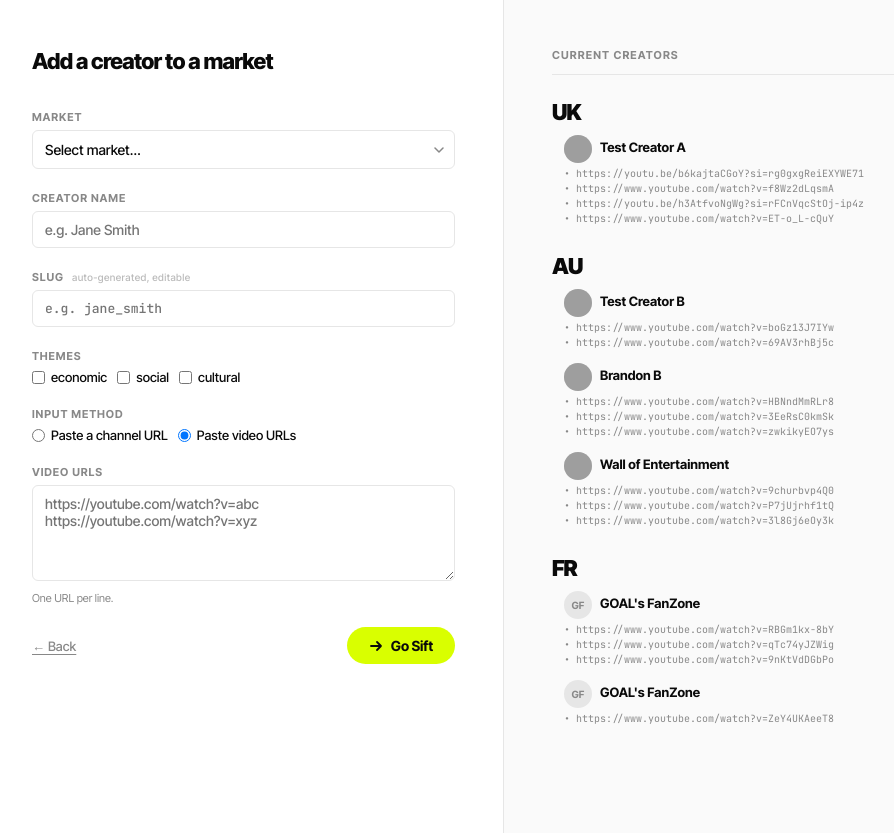
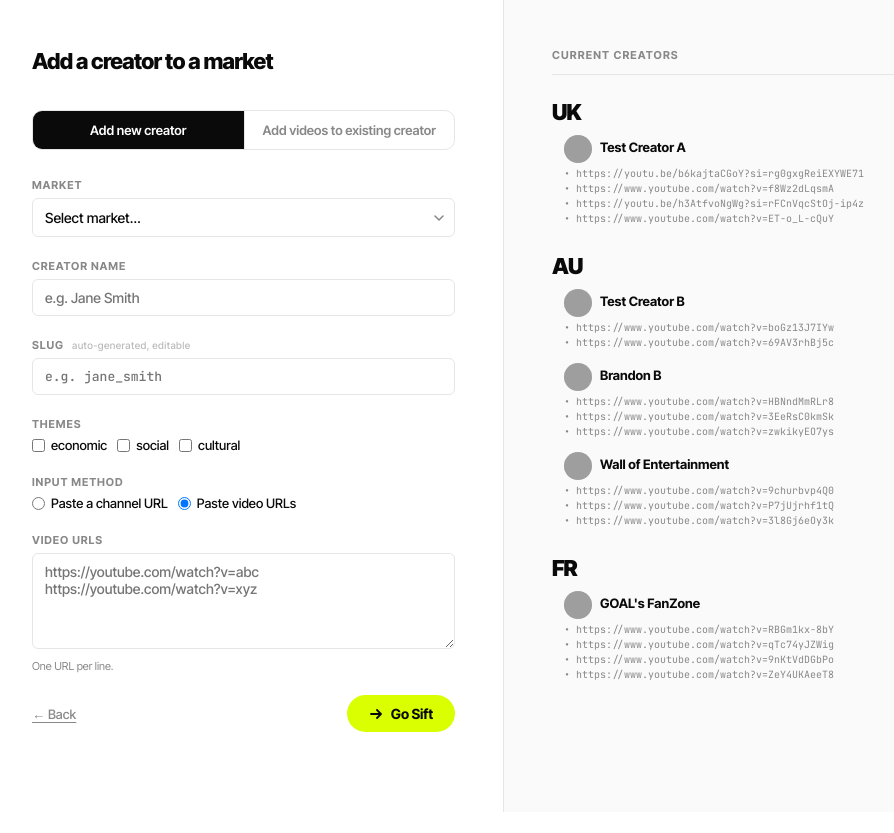
Before and after one commit to jojo-lankester/siftr, a Flask app: page /manage in a window 1280 px wide. Shown: the part 52-885 px from the top of the page, without its empty margins (16-910 px from the left). After the commit the page ends 864 px from the top, so only its background shows below. Run offline with Flask 3, Linux system fonts and the light colour scheme; parts of the project's set-up code (start-up, migrations or seed data) failed here and were passed over; grey boxes are pictures that could not be loaded.

Commit message:
Manage page: explicit new-creator vs add-videos-to-existing toggle
Replaces the implicit "every submit creates a new creator" behaviour with
an explicit segmented control at the top of the form. New-creator mode
validates the slug is unique and errors helpfully if not. Existing-creator
mode shows a creator dropdown populated from the selected market and appends
only the URLs not already present (idempotent). A startup migration merges
any same-slug duplicates already in videos.yaml, keeping the avatar and
deduplicating the video list.

Co-Authored-By: Claude Sonnet 4.6 <noreply@anthropic.com>

```diff
--- a/app.py
+++ b/app.py
@@ -289,6 +289,46 @@ def update_videos_yaml(market_code: str, creator_name: str, creator_slug: str,
             yaml.dump(data, f, default_flow_style=False, sort_keys=False, allow_unicode=True)
 
 
+def append_videos_to_creator(market_code: str, creator_slug: str,
+                              new_urls: list[str]) -> tuple[int, str]:
+    """
+    Append new video URLs to an existing creator (idempotent — skips duplicates).
+    Returns (added_count, creator_name).  Raises ValueError if creator not found.
+    """
+    with _yaml_lock:
+        with open(YAML_PATH, encoding="utf-8") as f:
+            data = yaml.safe_load(f) or {}
+
+        creator_name: str | None = None
+        added = 0
+        for m in data.get("markets", []):
+            if m.get("code") != market_code:
+                continue
+            for c in m.get("creators", []):
+                if c.get("creator_slug") != creator_slug:
+                    continue
+                creator_name = c.get("name", creator_slug)
+                existing_urls = {v["url"] for v in c.get("videos", [])}
+                to_add = [u for u in new_urls if u not in existing_urls]
+                added = len(to_add)
+                c.setdefault("videos", []).extend({"url": u} for u in to_add)
+                break
+            if creator_name is not None:
+                break
+
+        if creator_name is None:
+            raise ValueError(
+                f"Creator '{creator_slug}' not found in market {market_code}."
+            )
+
+        if added > 0:
+            with open(YAML_PATH, "w", encoding="utf-8") as f:
+                yaml.dump(data, f, default_flow_style=False,
+                          sort_keys=False, allow_unicode=True)
+
+    return added, creator_name
+
+
 def _run_add_creator_job(job_id: str, market_code: str, creator_name: str,
                           creator_slug: str, themes: list[str],
                           input_method: str, channel_url: str, video_urls_raw: str) -> None:
@@ -336,6 +376,46 @@ def _run_add_creator_job(job_id: str, market_code: str, creator_name: str,
                     message="Done",
                     log_tail=_read_log_tail(),
                     video_count=len(video_urls))
+
+    except Exception as exc:
+        _update_job(job_id, status="failed", error=str(exc))
+
+
+def _run_add_videos_job(job_id: str, market_code: str,
+                         creator_slug: str, video_urls_raw: str) -> None:
+    try:
+        video_urls = [u.strip() for u in video_urls_raw.splitlines() if u.strip()]
+        if not video_urls:
+            _update_job(job_id, status="failed", error="No valid video URLs found.")
+            return
+
+        _update_job(job_id, phase="updating_yaml", message="Updating configuration…")
+        added_count, creator_name = append_videos_to_creator(
+            market_code, creator_slug, video_urls
+        )
+        _update_job(job_id, creator_name=creator_name, video_count=added_count)
+
+        if added_count == 0:
+            _update_job(job_id,
+                        status="complete", phase="complete",
+                        message="Done — all URLs already present.",
+                        video_count=0)
+            return
+
+        _update_job(job_id, phase="harvesting",
+                    message=f"Harvesting {added_count} new video(s) — this may take a few minutes…")
+
+        subprocess.run(
+            [sys.executable, "harvest.py"],
+            capture_output=True, text=True,
+            cwd=BASE_DIR, timeout=3600,
+        )
+
+        _update_job(job_id,
+                    status="complete", phase="complete",
+                    message="Done",
+                    log_tail=_read_log_tail(),
+                    video_count=added_count)
 
     except Exception as exc:
         _update_job(job_id, status="failed", error=str(exc))
@@ -444,6 +524,51 @@ def _update_creator_avatar_in_yaml(market_code: str, creator_slug: str,
                       sort_keys=False, allow_unicode=True)
 
 
+def _merge_yaml_duplicates() -> None:
+    """
+    Merge creators that share the same slug within the same market.
+    Runs synchronously at startup before any request is handled.
+    """
+    with _yaml_lock:
+        try:
+            with open(YAML_PATH, encoding="utf-8") as f:
+                data = yaml.safe_load(f) or {}
+        except FileNotFoundError:
+            return
+
+        changed = False
+        for market in data.get("markets", []):
+            seen: dict[str, dict] = {}
+            merged_creators: list[dict] = []
+            for c in market.get("creators", []):
+                slug = c.get("creator_slug", "")
+                if slug and slug in seen:
+                    primary = seen[slug]
+                    if not primary.get("avatar_path") and c.get("avatar_path"):
+                        primary["avatar_path"] = c["avatar_path"]
+                    if not primary.get("default_themes") and c.get("default_themes"):
+                        primary["default_themes"] = c["default_themes"]
+                    existing_urls = {v["url"] for v in primary.get("videos", [])}
+                    to_add = [v for v in c.get("videos", []) if v.get("url") not in existing_urls]
+                    primary.setdefault("videos", []).extend(to_add)
+                    print(
+                        f"SIFTR: Merged duplicate '{slug}' in market "
+                        f"'{market.get('code')}' — added {len(to_add)} URL(s)",
+                        flush=True,
+                    )
+                    changed = True
+                else:
+                    seen[slug] = c
+                    merged_creators.append(c)
+            market["creators"] = merged_creators
+
+        if changed:
+            with open(YAML_PATH, "w", encoding="utf-8") as f:
+                yaml.dump(data, f, default_flow_style=False,
+                          sort_keys=False, allow_unicode=True)
+            print("SIFTR: videos.yaml rewritten after duplicate merge.", flush=True)
+
+
 def _backfill_avatars() -> None:
     """Background startup task: fetch missing avatars for existing creators."""
     try:
@@ -511,6 +636,7 @@ def migrate_db():
 
 
 migrate_db()
+_merge_yaml_duplicates()
 threading.Thread(target=_backfill_avatars, daemon=True).start()
 
 
@@ -932,11 +1058,20 @@ def manage():
         yaml_data = yaml.safe_load(f) or {}
     markets_setup = yaml_data.get("markets", [])
 
+    creators_by_market = {
+        m["code"]: [
+            {"name": c.get("name", ""), "slug": c.get("creator_slug", "")}
+            for c in m.get("creators", [])
+        ]
+        for m in markets_setup
+    }
+
     return render_template(
         "manage.html",
         themes=themes,
         markets_setup=markets_setup,
         known_markets=KNOWN_MARKETS,
+        creators_by_market=creators_by_market,
     )
 
 
@@ -944,16 +1079,66 @@ def manage():
 def manage_submit():
     data = request.get_json(silent=True) or {}
 
+    mode           = data.get("mode", "new")  # "new" | "existing"
     market_code    = data.get("market", "").strip().upper()
-    creator_name   = data.get("creator_name", "").strip()
-    creator_slug   = data.get("creator_slug", "").strip()
-    themes         = [t for t in data.get("themes", []) if t]
-    input_method   = data.get("input_method", "videos")
-    channel_url    = data.get("channel_url", "").strip()
     video_urls_raw = data.get("video_urls", "").strip()
 
     if not market_code:
         return jsonify({"error": "Market is required."}), 400
+
+    # ── Existing creator: append more videos ─────────────────────────────────
+    if mode == "existing":
+        creator_slug = data.get("creator_slug", "").strip()
+        if not creator_slug:
+            return jsonify({"error": "Please select a creator."}), 400
+        if not video_urls_raw:
+            return jsonify({"error": "At least one video URL is required."}), 400
+
+        # Look up the creator name for progress display
+        creator_name = ""
+        with _yaml_lock:
+            with open(YAML_PATH, encoding="utf-8") as f:
+                yaml_lookup = yaml.safe_load(f) or {}
+        for m in yaml_lookup.get("markets", []):
+            if m.get("code") == market_code:
+                for c in m.get("creators", []):
+                    if c.get("creator_slug") == creator_slug:
+                        creator_name = c.get("name", creator_slug)
+                        break
+
+        if not creator_name:
+            return jsonify({"error": "Creator not found in this market."}), 400
+
+        job_id = str(uuid.uuid4())
+        with _jobs_lock:
+            _jobs[job_id] = {
+                "mode":              "existing",
+                "status":            "running",
+                "phase":             "starting",
+                "message":           "Starting…",
+                "creator_name":      creator_name,
+                "market_code":       market_code,
+                "discovered_videos": [],
+                "video_count":       0,
+                "log_tail":          "",
+                "error":             None,
+            }
+
+        threading.Thread(
+            target=_run_add_videos_job,
+            args=(job_id, market_code, creator_slug, video_urls_raw),
+            daemon=True,
+        ).start()
+
+        return jsonify({"job_id": job_id})
+
+    # ── New creator ──────────────────────────────────────────────────────────
+    creator_name  = data.get("creator_name", "").strip()
+    creator_slug  = data.get("creator_slug", "").strip()
+    themes        = [t for t in data.get("themes", []) if t]
+    input_method  = data.get("input_method", "videos")
+    channel_url   = data.get("channel_url", "").strip()
+
     if not creator_name:
         return jsonify({"error": "Creator name is required."}), 400
     if not creator_slug:
@@ -965,18 +1150,34 @@ def manage_submit():
     if input_method == "videos" and not video_urls_raw:
         return jsonify({"error": "At least one video URL is required."}), 400
 
+    # Duplicate slug check
+    with _yaml_lock:
+        with open(YAML_PATH, encoding="utf-8") as f:
+            yaml_check = yaml.safe_load(f) or {}
+    for m in yaml_check.get("markets", []):
+        if m.get("code") == market_code:
+            for c in m.get("creators", []):
+                if c.get("creator_slug") == creator_slug:
+                    return jsonify({
+                        "error": (
+                            f'A creator with slug "{creator_slug}" already exists in {market_code}. '
+                            f'Switch to "Add videos to existing creator" to add more videos.'
+                        )
+                    }), 400
+
     job_id = str(uuid.uuid4())
     with _jobs_lock:
         _jobs[job_id] = {
-            "status": "running",
-            "phase": "starting",
-            "message": "Starting…",
-            "creator_name": creator_name,
-            "market_code": market_code,
+            "mode":              "new",
+            "status":            "running",
+            "phase":             "starting",
+            "message":           "Starting…",
+            "creator_name":      creator_name,
+            "market_code":       market_code,
             "discovered_videos": [],
-            "video_count": 0,
-            "log_tail": "",
-            "error": None,
+            "video_count":       0,
+            "log_tail":          "",
+            "error":             None,
         }
 
     threading.Thread(
--- a/static/css/siftr.css
+++ b/static/css/siftr.css
@@ -1091,6 +1091,41 @@ button { font-family: var(--sans); cursor: pointer; border: none; background: no
   margin-bottom: 36px;
 }
 
+/* ── Manage: mode toggle ── */
+.mode-toggle {
+  display: grid;
+  grid-template-columns: 1fr 1fr;
+  border: 1.5px solid var(--rule);
+  border-radius: 10px;
+  overflow: hidden;
+  margin-bottom: 28px;
+}
+.mode-toggle input[type="radio"] {
+  position: absolute;
+  opacity: 0;
+  width: 0;
+  height: 0;
+}
+.mode-opt {
+  display: flex;
+  align-items: center;
+  justify-content: center;
+  padding: 11px 14px;
+  font-family: var(--sans);
+  font-size: 13px;
+  font-weight: 600;
+  color: var(--ink-light);
+  cursor: pointer;
+  user-select: none;
+  text-align: center;
+  transition: background 0.12s, color 0.12s;
+}
+.mode-opt + .mode-opt { border-left: 1.5px solid var(--rule); }
+.mode-opt:has(input:checked) {
+  background: var(--ink);
+  color: var(--bg);
+}
+
 /* ── Form rows ── */
 .form-row {
   display: flex;
--- a/templates/manage.html
+++ b/templates/manage.html
@@ -29,7 +29,19 @@
 
     <div class="manage-form" id="manage-form">
 
-      <!-- Market -->
+      <!-- Mode toggle -->
+      <div class="mode-toggle">
+        <label class="mode-opt">
+          <input type="radio" name="form-mode" value="new" id="mode-new" checked />
+          Add new creator
+        </label>
+        <label class="mode-opt">
+          <input type="radio" name="form-mode" value="existing" id="mode-existing" />
+          Add videos to existing creator
+        </label>
+      </div>
+
+      <!-- Market (common to both modes) -->
       <div class="form-row">
         <label class="form-label" for="market-select">Market</label>
         <div class="form-field">
@@ -38,12 +50,15 @@
             {% for m in known_markets %}
             <option value="{{ m }}">{{ m }}</option>
             {% endfor %}
-            <option value="__new__">+ Add new market…</option>
+            <option value="__new__" id="market-new-option">+ Add new market…</option>
           </select>
           <input class="form-input hidden" id="market-new" type="text"
             placeholder="Market code (e.g. NZ)" maxlength="5" autocomplete="off" />
         </div>
       </div>
+
+      <!-- ── New creator fields ── -->
+      <div id="new-creator-fields">
 
         <!-- Creator name -->
         <div class="form-row">
@@ -105,6 +120,29 @@
             placeholder="https://youtube.com/watch?v=abc&#10;https://youtube.com/watch?v=xyz"></textarea>
           <p class="form-hint-block">One URL per line.</p>
         </div>
+
+      </div><!-- /#new-creator-fields -->
+
+      <!-- ── Existing creator fields ── -->
+      <div id="existing-creator-fields" style="display:none">
+
+        <!-- Creator select -->
+        <div class="form-row">
+          <label class="form-label" for="existing-creator-select">Creator</label>
+          <select class="form-select" id="existing-creator-select">
+            <option value="">Select a market first…</option>
+          </select>
+        </div>
+
+        <!-- Video URLs -->
+        <div class="form-row">
+          <label class="form-label" for="video-urls-existing">Video URLs</label>
+          <textarea class="form-textarea" id="video-urls-existing" rows="4"
+            placeholder="https://youtube.com/watch?v=abc&#10;https://youtube.com/watch?v=xyz"></textarea>
+          <p class="form-hint-block">One URL per line. Already-present URLs are skipped.</p>
+        </div>
+
+      </div><!-- /#existing-creator-fields -->
 
       <!-- Error -->
       <p class="form-error" id="form-error" hidden></p>
@@ -198,12 +236,22 @@
 </div><!-- /manage-wrap -->
 
 <script>
+const SIFTR_CREATORS = {{ creators_by_market | tojson }};
+</script>
+<script>
 (function () {
   "use strict";
 
   // ── Elements ──────────────────────────────────────────────────────────
+  const modeNew       = document.getElementById("mode-new");
+  const modeExisting  = document.getElementById("mode-existing");
+  const newFields     = document.getElementById("new-creator-fields");
+  const existFields   = document.getElementById("existing-creator-fields");
+
   const marketSelect  = document.getElementById("market-select");
   const marketNew     = document.getElementById("market-new");
+  const marketNewOpt  = document.getElementById("market-new-option");
+
   const creatorName   = document.getElementById("creator-name");
   const creatorSlug   = document.getElementById("creator-slug");
   const methodChannel = document.getElementById("method-channel");
@@ -212,6 +260,10 @@
   const rowVideos     = document.getElementById("row-videos");
   const channelUrl    = document.getElementById("channel-url");
   const videoUrls     = document.getElementById("video-urls");
+
+  const existCreator  = document.getElementById("existing-creator-select");
+  const videoUrlsEx   = document.getElementById("video-urls-existing");
+
   const formError     = document.getElementById("form-error");
   const goSiftBtn     = document.getElementById("go-sift-btn");
   const manageForm    = document.getElementById("manage-form");
@@ -230,17 +282,34 @@
 
   let slugEdited = false;
 
+  // ── Mode toggle ───────────────────────────────────────────────────────
+  function updateModeUI() {
+    const isNew = modeNew.checked;
+    newFields.style.display  = isNew ? "" : "none";
+    existFields.style.display = isNew ? "none" : "";
+    marketNewOpt.disabled = !isNew;
+    // "Add new market" can't be selected in existing mode
+    if (!isNew && marketSelect.value === "__new__") {
+      marketSelect.value = "";
+      marketNew.classList.add("hidden");
+    }
+    if (!isNew && marketSelect.value && marketSelect.value !== "__new__") {
+      populateCreatorDropdown(marketSelect.value);
+    }
+  }
+  modeNew.addEventListener("change", updateModeUI);
+  modeExisting.addEventListener("change", updateModeUI);
+
   // ── Slug auto-generation ──────────────────────────────────────────────
   function toSlug(name) {
     return name.toLowerCase().replace(/[^a-z0-9]+/g, "_").replace(/^_+|_+$/g, "");
   }
-
   creatorName.addEventListener("input", () => {
     if (!slugEdited) creatorSlug.value = toSlug(creatorName.value);
   });
   creatorSlug.addEventListener("input", () => { slugEdited = true; });
 
-  // ── Market new-market toggle ─────────────────────────────────────────
+  // ── Market change ─────────────────────────────────────────────────────
   marketSelect.addEventListener("change", () => {
     if (marketSelect.value === "__new__") {
       marketNew.classList.remove("hidden");
@@ -248,7 +317,28 @@
     } else {
       marketNew.classList.add("hidden");
     }
+    if (modeExisting.checked) {
+      if (marketSelect.value && marketSelect.value !== "__new__") {
+        populateCreatorDropdown(marketSelect.value);
+      } else {
+        existCreator.innerHTML = '<option value="">Select a market first…</option>';
+      }
+    }
   });
+
+  // ── Creator dropdown ──────────────────────────────────────────────────
+  function populateCreatorDropdown(marketCode) {
+    const creators = SIFTR_CREATORS[marketCode] || [];
+    existCreator.innerHTML = creators.length
+      ? '<option value="">Select creator…</option>'
+      : '<option value="" disabled>No creators in this market</option>';
+    creators.forEach(c => {
+      const opt = document.createElement("option");
+      opt.value = c.slug;
+      opt.textContent = c.name;
+      existCreator.appendChild(opt);
+    });
+  }
 
   // ── Input method toggle ───────────────────────────────────────────────
   function updateMethodUI() {
@@ -268,9 +358,13 @@
       ? marketNew.value.trim().toUpperCase()
       : marketSelect.value;
 
+    const isNew = modeNew.checked;
+    let payload;
+
+    if (isNew) {
       const themes = [...document.querySelectorAll(".theme-checkbox:checked")].map(cb => cb.value);
-
-    const payload = {
+      payload = {
+        mode:          "new",
         market,
         creator_name:  creatorName.value.trim(),
         creator_slug:  creatorSlug.value.trim(),
@@ -279,6 +373,14 @@
         channel_url:   channelUrl.value.trim(),
         video_urls:    videoUrls.value.trim(),
       };
+    } else {
+      payload = {
+        mode:         "existing",
+        market,
+        creator_slug: existCreator.value,
+        video_urls:   videoUrlsEx.value.trim(),
+      };
+    }
 
     try {
       const res = await fetch("/api/manage/submit", {
@@ -320,8 +422,8 @@
   function pollJob(jobId, marketCode) {
     const interval = setInterval(async () => {
       try {
-        const res  = await fetch(`/api/manage/job/${jobId}`);
-        const job  = await res.json();
+        const res = await fetch(`/api/manage/job/${jobId}`);
+        const job = await res.json();
 
         harvestPhase.textContent = PHASE_LABELS[job.phase] || job.phase;
         harvestMsg.textContent   = job.message || "";
@@ -341,8 +443,14 @@
     progressUI.hidden = true;
     resultUI.hidden = false;
 
+    if (job.mode === "existing") {
+      resultHeading.textContent = job.video_count > 0
+        ? `Added ${job.video_count} new video(s) to ${job.creator_name}`
+        : `No new videos — all URLs already exist for ${job.creator_name}`;
+    } else {
       resultHeading.textContent =
         `Added ${job.creator_name} to ${job.market_code} — ${job.video_count} video(s) harvested`;
+    }
 
     if (job.discovered_videos && job.discovered_videos.length > 0) {
       resultDisc.hidden = false;
```
Also changed, not shown: REVIEW.md (+2 -1 lines), videos.yaml (+1 -6 lines). Lines whose indentation alone changed are shown as unchanged.
